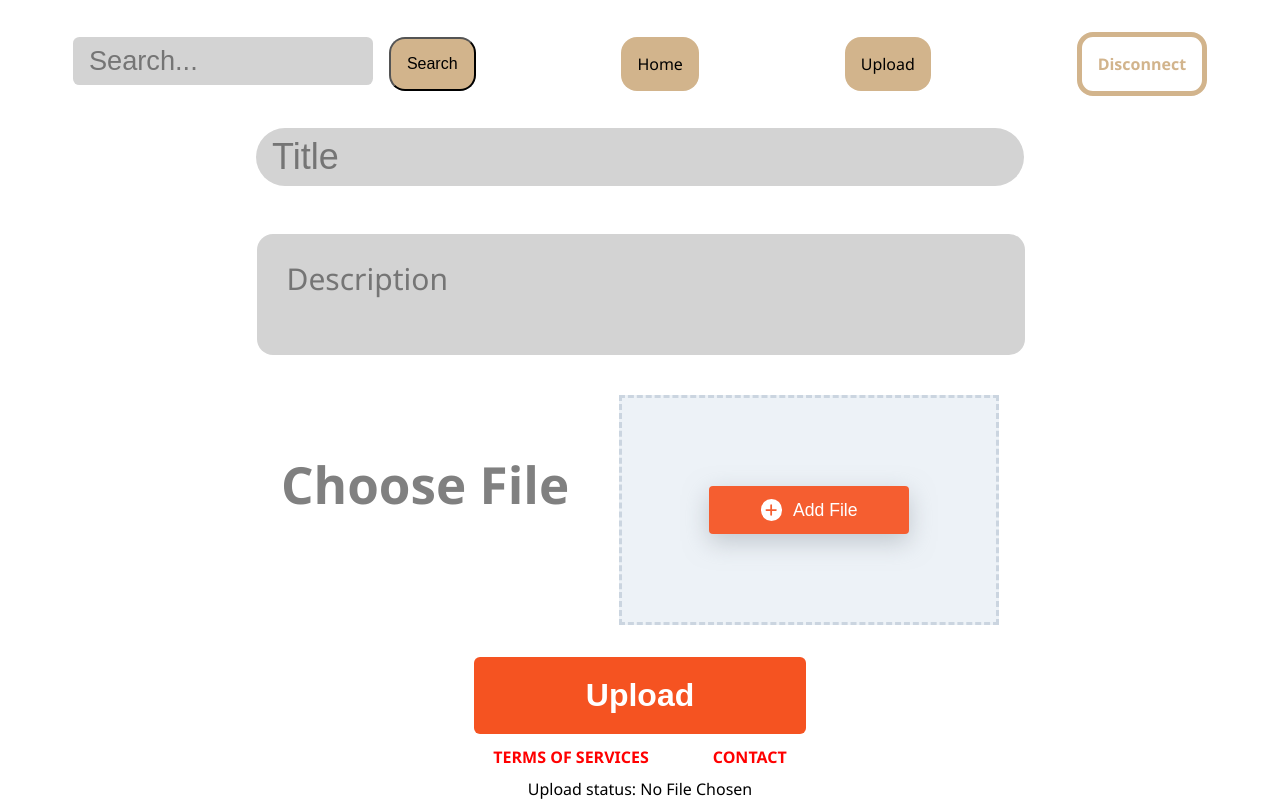
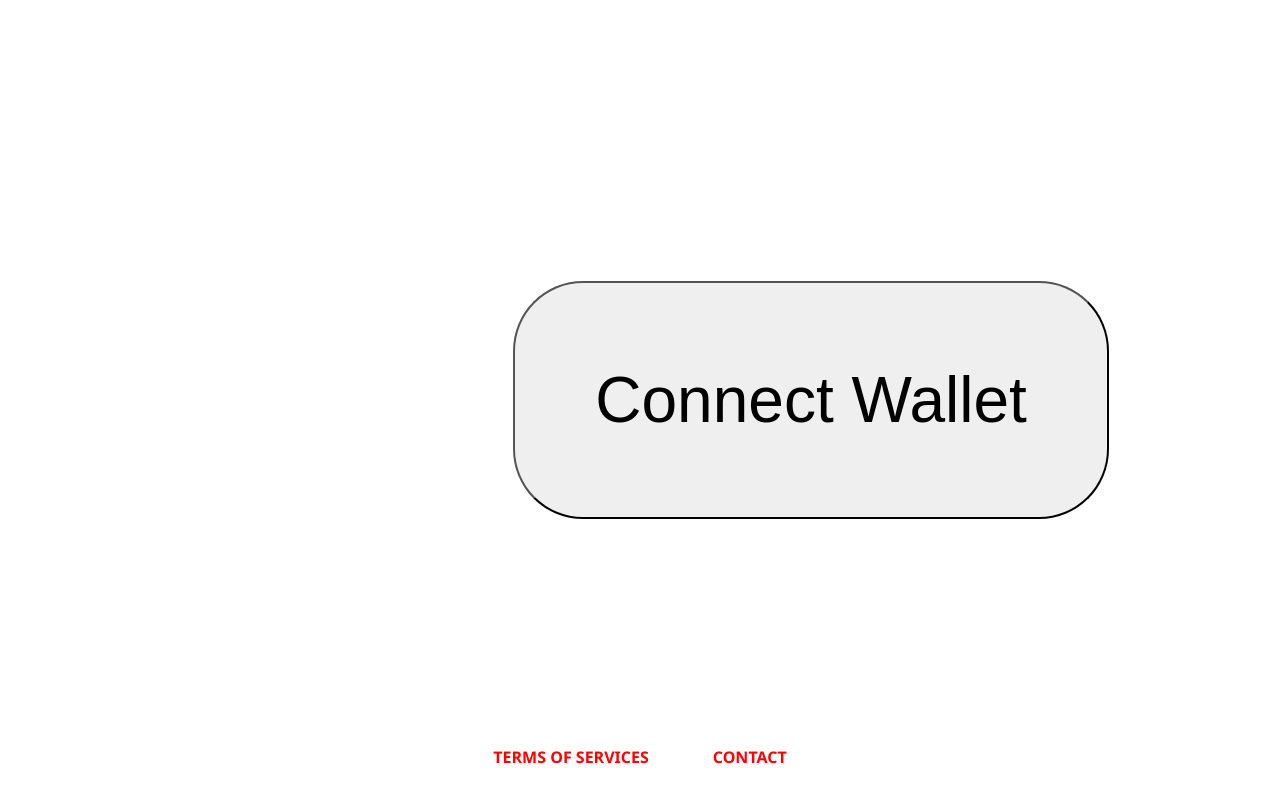
Before and after one commit to eduladder/eladrProtocolFrontend, a React (Create React App) app: page /upload in a window 1280 px wide. Built offline with nearby package versions, Linux system fonts and the light colour scheme.

Commit message:
FIX wallet connection

```diff
--- a/package.json
+++ b/package.json
@@ -12,6 +12,7 @@
     "@testing-library/user-event": "^13.5.0",
     "axios": "^1.1.3",
     "buffer": "^6.0.3",
+    "js-cookie": "^3.0.1",
     "react": "^18.2.0",
     "react-dom": "^18.2.0",
     "react-redux": "^8.0.4",
--- a/src/App.js
+++ b/src/App.js
@@ -8,19 +8,30 @@ import SearchResults from "./pages/search_result/indexjs";
 import TermsOfServices from "./pages/terms_of_services";
 import Upload from "./pages/upload";
 import ViewFeed from "./pages/view_feed";
+import LoggedInRoutes from "./routes/LoggedInRoutes";
+import NotLoggedInRoutes from "./routes/NotLoggedInRoutes";
 
 function App() {
   return (
     <div>
       <Routes>
+        <Route element={<LoggedInRoutes />}>
           <Route path="/" element={<Home />} exact />
           <Route path="/upload" element={<Upload />} exact />
-        <Route path="/connect_wallet" element={<ConnectWallet />} exact />
+
           <Route path="/:metaHash" element={<ViewFeed />} exact />
           <Route path="/search_results" element={<SearchResults />} exact />
           <Route path="/report/:id" element={<Report />} exact />
-        <Route path="/terms_of_services" element={<TermsOfServices />} exact />
+          <Route
+            path="/terms_of_services"
+            element={<TermsOfServices />}
+            exact
+          />
           <Route path="/contacts" element={<Contact />} exact />
+        </Route>
+        <Route element={<NotLoggedInRoutes />}>
+          <Route path="/connect_wallet" element={<ConnectWallet />} exact />
+        </Route>
       </Routes>
     </div>
   );
--- a/src/components/header/index.js
+++ b/src/components/header/index.js
@@ -1,8 +1,17 @@
 import "./style.css";
 import SearchMenu from "./SearchMenu";
-import { Link } from "react-router-dom";
+import { Link, useNavigate } from "react-router-dom";
+import Cookies from "js-cookie";
+import { useDispatch } from "react-redux";
 
 export default function Header({ searchedTerm, seachedResults }) {
+  const dispatch = useDispatch();
+  const navigate = useNavigate();
+  const disconnect = () => {
+    Cookies.set("user", "");
+    dispatch({ type: "WALLETDISCONNECTED" });
+    navigate("/connect_wallet");
+  };
   return (
     <div className="header">
       <SearchMenu searchedTerm={searchedTerm} seachedResults={seachedResults} />
@@ -13,9 +22,9 @@ export default function Header({ searchedTerm, seachedResults }) {
         <div className="nav_btn">Upload</div>
       </Link>
 
-      <Link to="/connect_wallet" className="disconnect_btn">
+      <button className="disconnect_btn" onClick={disconnect}>
         Disconnect
-      </Link>
+      </button>
     </div>
   );
 }
--- a/src/pages/connect_wallet/index.js
+++ b/src/pages/connect_wallet/index.js
@@ -1,71 +1,91 @@
 import "./style.css";
-import { Link } from "react-router-dom";
+import { Link, useNavigate } from "react-router-dom";
 import Footer from "../../components/footer";
 import { Component, useEffect, useState } from "react";
+import { useDispatch } from "react-redux";
+import Cookies from "js-cookie";
 
-const { utils } = require("@stricahq/typhonjs")
+const { utils } = require("@stricahq/typhonjs");
 
 export default function ConnectWallet() {
-  const [walletSelected, setWalletSelected] = useState('')
-  const [walletAddress, setWalletAddress] = useState({})
-  let [wallets, setWallets] = useState([])
-
-
+  const [walletSelected, setWalletSelected] = useState("");
+  const [walletAddress, setWalletAddress] = useState({});
+  let [wallets, setWallets] = useState([]);
+  const navigate = useNavigate();
+  const dispatch = useDispatch();
 
   const enableWallet = async () => {
     try {
-        console.log(wallets)
-        console.log(window.cardano)
-        const walletAPI = await window?.cardano?.[walletSelected].enable()
+      console.log(wallets);
+      console.log(window.cardano);
+      const walletAPI = await window?.cardano?.[walletSelected].enable();
 
-        const rawAddress = await walletAPI.getUsedAddresses()
+      const rawAddress = await walletAPI.getUsedAddresses();
 
-        const changeAddress = utils.getAddressFromHex(rawAddress.toString()).getBech32()
-        console.log(changeAddress)
-        setWalletAddress(changeAddress)
-
-    } catch(err) {
-        console.log(err);
+      const changeAddress = utils
+        .getAddressFromHex(rawAddress.toString())
+        .getBech32();
+      console.log(changeAddress);
+      setWalletAddress(changeAddress);
+      if (changeAddress) {
+        dispatch({
+          type: "WALLETCONNECTED",
+          payload: { wallet_address: changeAddress },
+        });
+        Cookies.set("user", JSON.stringify({ wallet_address: changeAddress }));
+        navigate("/");
+      }
+    } catch (err) {
+      console.log(err);
     }
-}
+  };
   const detectWallets = () => {
-    const wlet = []
+    const wlet = [];
     setTimeout(() => {}, 2000);
     for (const key in window.cardano) {
-        if (window.cardano[key].enable && wallets.indexOf(key) === -1) {
-            wlet.push(key)
-        }
+      if (window.cardano[key].enable && wallets.indexOf(key) === -1) {
+        wlet.push(key);
+      }
     }
     // if (wlet.length === 0 && count < 3) {
 
     //   return;
     // }
 
-    setWallets(wlet)
+    setWallets(wlet);
 
-    return wlet
+    return wlet;
 
     // console.log(wallets, window.cardano)
-
-  }
+  };
 
   useEffect(() => {
     const wlet = detectWallets();
-    console.log(wallets)
-  }, [])
+    console.log(wallets);
+  }, []);
 
   return (
     <div className="wallet_connect_wrapper">
       <div className="wallet_radio_wrapper">
-        {wallets.map(key =>
-        <div key={key}>
-          <input key={key} type="radio" value={key} name="wallet" onChange={() => { setWalletSelected(key) }}/> {key}<br/>
-        </div>
-        )}
+        {wallets.map((key) => (
+          <div key={key}>
+            <input
+              key={key}
+              type="radio"
+              value={key}
+              name="wallet"
+              onChange={() => {
+                setWalletSelected(key);
+              }}
+            />
+            {key}
+            <br />
+          </div>
+        ))}
       </div>
-
-
-        <button className="connect_wallet" onClick={enableWallet}>Connect Wallet</button>
+      <button className="connect_wallet" onClick={enableWallet}>
+        Connect Wallet
+      </button>
       <Footer />
     </div>
   );
--- a/src/pages/home/index.js
+++ b/src/pages/home/index.js
@@ -4,6 +4,7 @@ import { postsReducer } from "../../reducers/reducers";
 import Header from "../../components/header";
 import Feed from "../../components/feed";
 import "./style.css";
+import { useSelector } from "react-redux";
 
 export default function Home() {
   const [{ loading, error, feeds }, dispatch] = useReducer(postsReducer, {
@@ -11,6 +12,8 @@ export default function Home() {
     feeds: [],
     error: "",
   });
+  const { user } = useSelector((state) => ({ ...state }));
+
   useEffect(() => {
     getAllFeeds();
   }, []);
--- a/src/pages/search_result/indexjs.js
+++ b/src/pages/search_result/indexjs.js
@@ -1,4 +1,3 @@
-import { faHourglass1 } from "@fortawesome/free-solid-svg-icons";
 import { useLocation } from "react-router-dom";
 import Feed from "../../components/feed";
 import Header from "../../components/header";
--- a/src/reducers/userReducer.js
+++ b/src/reducers/userReducer.js
@@ -1,4 +1,9 @@
-export default function userReducer(state = null, action) {
+import Cookies from "js-cookie";
+
+export default function userReducer(
+  state = Cookies.get("user") ? JSON.parse(Cookies.get("user")) : null,
+  action
+) {
   switch (action.type) {
     case "WALLETCONNECTED":
       return action.payload;
--- /dev/null
+++ b/src/routes/LoggedInRoutes.js
@@ -0,0 +1,8 @@
+import { useSelector } from "react-redux";
+import { Outlet } from "react-router-dom";
+import ConnectWallet from "../pages/connect_wallet/index.js";
+
+export default function LoggedInRoutes() {
+  const { user } = useSelector((state) => ({ ...state }));
+  return user ? <Outlet /> : <ConnectWallet />;
+}
--- /dev/null
+++ b/src/routes/NotLoggedInRoutes.js
@@ -0,0 +1,7 @@
+import { useSelector } from "react-redux";
+import { Navigate, Outlet } from "react-router-dom";
+
+export default function NotLoggedInRoutes() {
+  const { user } = useSelector((state) => ({ ...state }));
+  return user ? <Navigate to="/" /> : <Outlet />;
+}
```
Also changed, not shown: 1 other file (tests, documents, lock files or other folders). Lines whose indentation alone changed are shown as unchanged.
